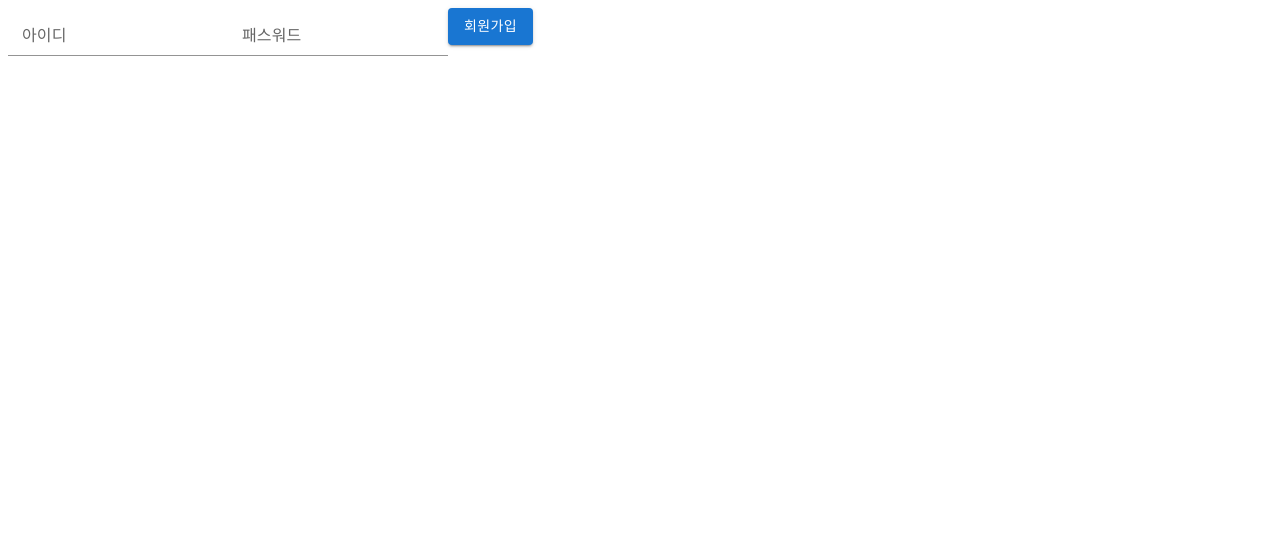
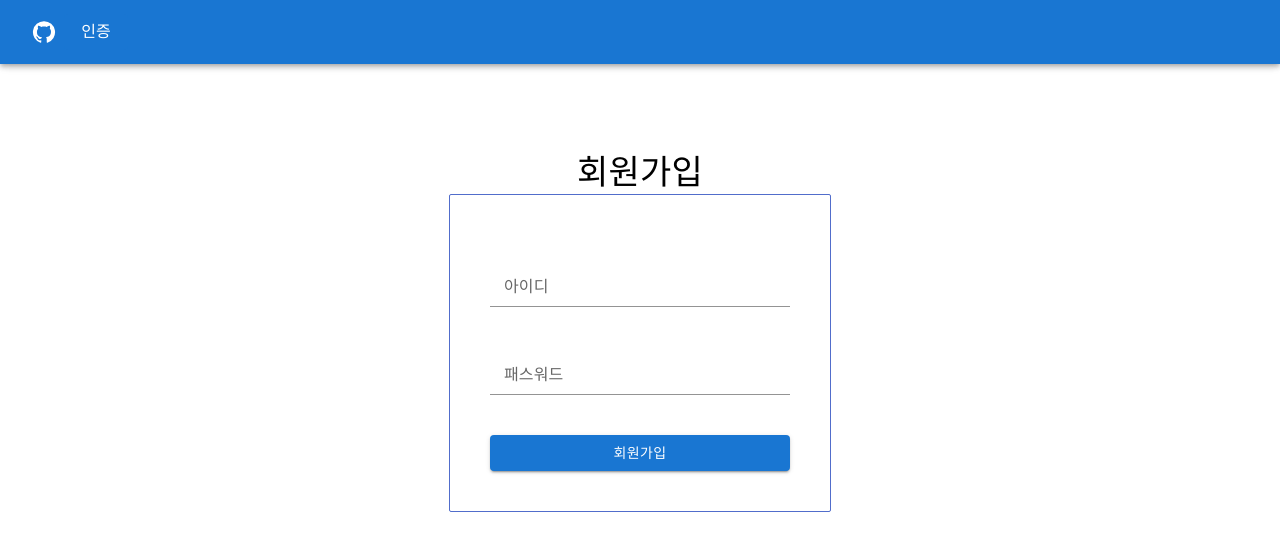
Before and after one commit to ingyeoking13/2024-portfolio, a Next.js app in the folder frontend/: page /signup in a window 1280 px wide. Shown: the top 550 px of the page. Built offline with nearby package versions, Linux system fonts and the light colour scheme.

Commit message:
feature: sign-in, sign-out implementation

```diff
--- a/frontend/src/components/AppBar.tsx
+++ b/frontend/src/components/AppBar.tsx
@@ -13,17 +13,43 @@ import {
   MenuItem,
   Button,
 } from '@mui/material';
-import { useState } from 'react';
+import { useEffect, useState } from 'react';
+import { Response, request } from '@@/common/fetch';
+import { useRouter } from 'next/navigation';
 
 export const AppBarComponent = () => {
+  const router = useRouter();
   const [anchorElement, setAnchorElement] = useState<null | HTMLElement>(null);
+  const [loginStatus, setLoginStatus] = useState<boolean>(false);
+
   const handleClick = (event: React.MouseEvent<HTMLElement>) => {
     setAnchorElement(event.currentTarget);
   };
 
+  const handleLogout = async () => {
+    const { data } = (await request({
+      url: "/auth/signout",
+      method: "post",
+      body: ''
+    })) as Response;
+    if (data) {
+      window.localStorage.removeItem('access_token');
+      window.location.reload();
+    } else {
+      alert('logout error.')
+    }
+  }
+
+  useEffect(() => {
+    const accessToken = window.localStorage.getItem('access_token')
+    if(accessToken) {
+      setLoginStatus(true);
+    }
+  },[])
+
   const repoUrl = 'https://github.com/ingyeoking13';
   return (
-    <AppBar>
+    <AppBar component="nav">
       <Toolbar>
         <Link href={repoUrl} target="_blank">
           <IconButton>
@@ -38,11 +64,27 @@ export const AppBarComponent = () => {
             anchorEl={anchorElement}
             open={Boolean(anchorElement)}
             onClose={() => setAnchorElement(null)}
-            anchorOrigin={{vertical: 'bottom', horizontal: 'center'}}
+            anchorOrigin={{ vertical: "bottom", horizontal: "center" }}
           >
-            <MenuItem>회원가입</MenuItem>
-            <MenuItem>로그인</MenuItem>
-            <MenuItem>로그아웃</MenuItem>
+            <MenuItem>
+              <Button href="/signup" color="primary" LinkComponent={Link}>
+                회원가입
+              </Button>
+            </MenuItem>
+            {!loginStatus && (
+              <MenuItem>
+                <Button href="/signin" color="primary" LinkComponent={Link}>
+                  로그인
+                </Button>
+              </MenuItem>
+            )}
+            {loginStatus && (
+              <MenuItem>
+                <Button onClick={handleLogout} color="primary">
+                  로그아웃
+                </Button>
+              </MenuItem>
+            )}
           </Menu>
         </Box>
       </Toolbar>
--- a/frontend/src/pages/signup/index.tsx
+++ b/frontend/src/pages/signup/index.tsx
@@ -1,57 +1,115 @@
-import { request } from '@@/common/fetch';
+import { Response, request } from '@@/common/fetch';
+import { AppBarComponent } from '@@/components/AppBar';
 import { Label } from '@mui/icons-material';
-import { Box, Button, FormControl, Input, InputLabel } from '@mui/material';
+import { AppBar, Box, Button, FormControl, Input, InputLabel, Toolbar, Typography } from '@mui/material';
 import React, { useState } from 'react';
 
 interface SignUp {
-    id: string;
+    name: string;
     password: string;
 }
 
-const SignInPage = () => {
-  const [signup, setSignUp] = useState<SignUp>({id: '', password: ''});
+const SignUpPage = () => {
+  const [signup, setSignUp] = useState<SignUp>({name: '', password: ''});
+  const [successMessage, setSuccessMessage] = useState<string>('');
+  const [errorMessage, setErrorMessage] = useState<string>('');
 
   const handleSubmit = async (event: any) => {
     event.preventDefault();
-    const result = await request({
-      url: 'signup',
-      method: 'POST',
+    try {
+      const { data, error_message } = await request({
+        url: "auth/signup",
+        method: "POST",
         body: signup,
-    })
+      }) as Response;
+      if (data) {
+        setSuccessMessage('회원가입에 성공하였습니다.')
+        setErrorMessage('')
+      }
+      else {
+        setSuccessMessage('');
+        setErrorMessage(error_message)
+      }
+    } catch (e) {
+      setErrorMessage(`${e}`);
+      setSuccessMessage('')
+    }
   };
 
   const update = (
     event: React.ChangeEvent<HTMLInputElement | HTMLTextAreaElement>,
     type: string
   ) => {
-    if (type == 'id') {
+    if (type == 'name') {
       setSignUp((prev) => ({
-        id: event.target.value,
+        name: event.target.value,
         password: prev.password,
       }));
     } else if (type == 'password') {
       setSignUp((prev) => ({
-        id: prev.id,
-        password: prev.password,
+        name: prev.name,
+        password: event.target.value,
       }));
     }
   };
 
   return (
-    <Box component="form" onSubmit={handleSubmit}>
+    <Box>
+      <AppBarComponent />
+      <Toolbar />
+      <Box
+        sx={{
+          display: "flex",
+          flexDirection: "column",
+          alignItems: "center",
+          mt: 10,
+        }}
+      >
+        <Typography variant="h4">회원가입</Typography>
+        <Box
+          sx={{
+            border: 1,
+            borderColor: "#516dcb",
+            borderRadius: 0.5,
+            width: 300,
+            p: 5,
+          }}
+        >
+          <Box
+            component="form"
+            onSubmit={handleSubmit}
+            sx={{ mt: 3, display: "flex", flexDirection: "column" }}
+          >
             <FormControl>
               <InputLabel>아이디</InputLabel>
-        <Input id="sign-id" onChange={(event) => update(event, 'id')}></Input>
+              <Input
+                id="sign-id"
+                onChange={(event) => update(event, "name")}
+              ></Input>
             </FormControl>
-      <FormControl>
+            <FormControl sx={{ mt: 5 }}>
               <InputLabel>패스워드</InputLabel>
-        <Input id="sign-pw" type="password"></Input>
+              <Input
+                id="sign-pw"
+                type="password"
+                onChange={(event) => update(event, "password")}
+              />
             </FormControl>
-      <Button type="submit" variant="contained" color="primary">
+            <Button
+              sx={{ mt: 5 }}
+              type="submit"
+              variant="contained"
+              color="primary"
+            >
               회원가입
             </Button>
+            <Typography color="primary">{successMessage}</Typography>
+            <Typography color="error">{errorMessage}</Typography>
+          </Box>
+        </Box>
+      </Box>
     </Box>
   );
 };
 
-export default SignInPage;
+export default SignUpPage;
```
Also changed, not shown: frontend/src/pages/signin/index.tsx (+98 -13 lines). Lines whose indentation alone changed are shown as unchanged.
